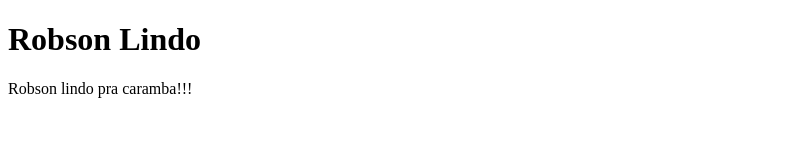
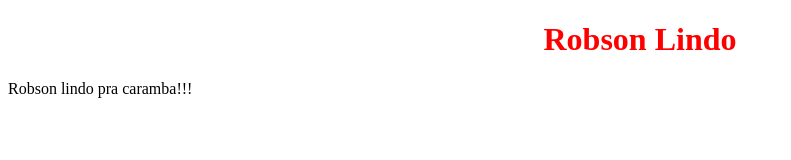
Before and after one commit to RobsonDisney/ProjetoSite, a plain HTML site: page index.html in a window 1280 px wide. Shown: the whole page, without its empty margins (0-791 px from the left). Drawn offline with Linux system fonts and the light colour scheme.

Commit message:
segundo commit

```diff
--- /dev/null
+++ b/css/estilo.css
@@ -0,0 +1,4 @@
+h1{
+    color:red;
+    text-align: center;
+}
--- a/index.html
+++ b/index.html
@@ -3,6 +3,7 @@
 <head>
     <meta charset="UTF-8">
     <meta name="viewport" content="width=device-width, initial-scale=1.0">
+    <link rel="stylesheet" href="css/estilo.css">
     <title>Pagina do Robson</title>
 </head>
 <body>
```
